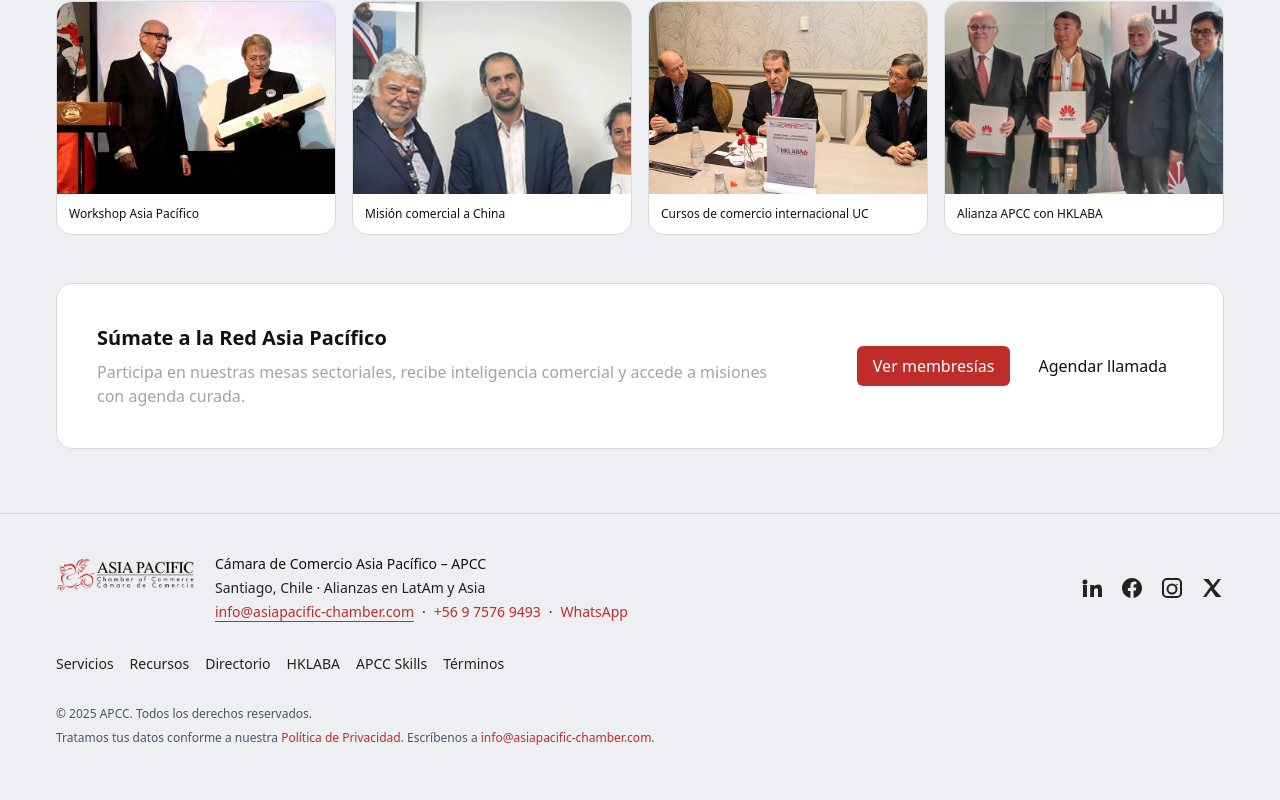
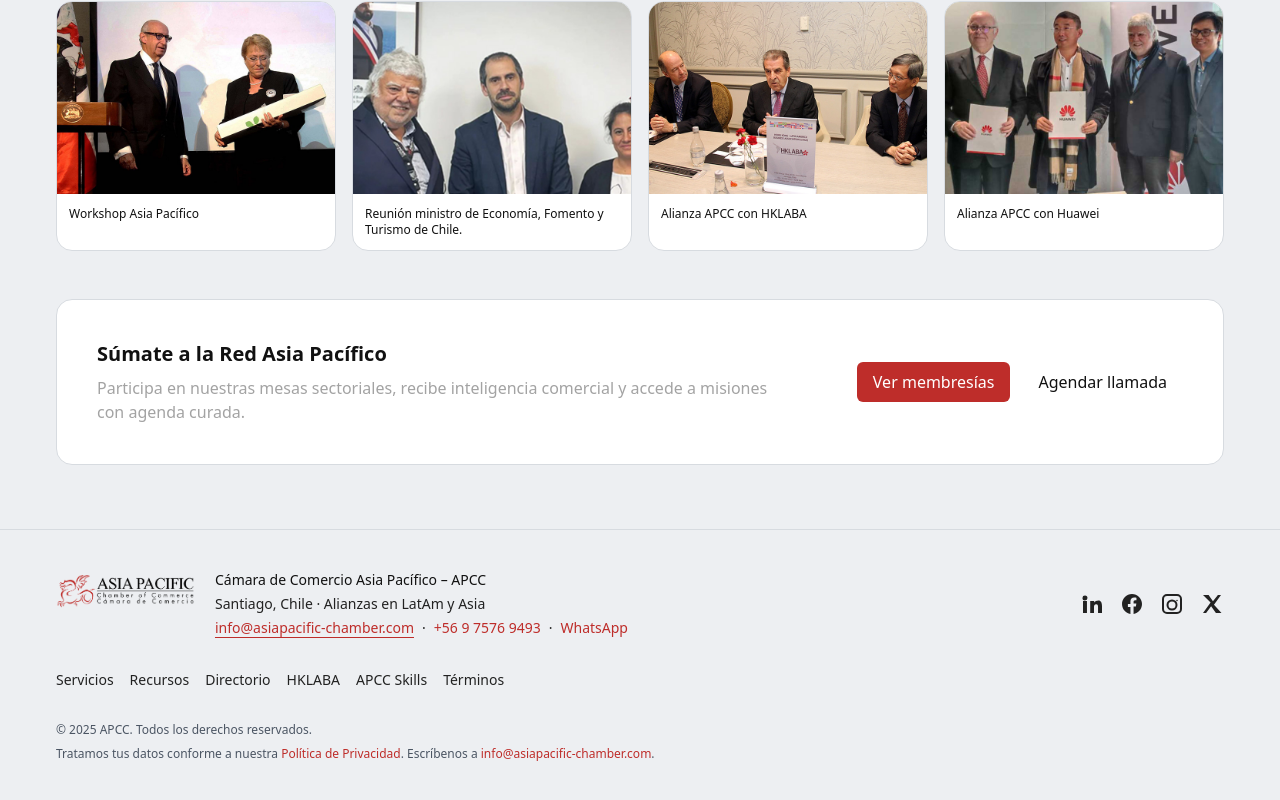
Before and after one commit to TronxGroup/APCC-Chamber, a Next.js app: page /quienes-somos in a window 1280 px wide. Shown: the part 3016-3816 px from the top of the page. Built offline with nearby package versions, Linux system fonts and the light colour scheme.

Commit message:
Update page.tsx

```diff
--- a/app/(routes)/quienes-somos/page.tsx
+++ b/app/(routes)/quienes-somos/page.tsx
@@ -310,9 +310,9 @@ export default function Page() {
         <div className="mt-10 grid grid-cols-2 md:grid-cols-4 gap-4">
           {[
             { src: '/history/history_workshop.jpg', alt: 'Workshop Asia Pacífico' },
-            { src: '/history/history_ministro.jpg', alt: 'Misión comercial a China' },
-            { src: '/history/history_hklaba.jpg', alt: 'Cursos de comercio internacional UC' },
-            { src: '/history/history_alianza.jpg', alt: 'Alianza APCC con HKLABA' },
+            { src: '/history/history_ministro.jpg', alt: 'Reunión ministro de Economía, Fomento y Turismo de Chile.' },
+            { src: '/history/history_hklaba.jpg', alt: 'Alianza APCC con HKLABA' },
+            { src: '/history/history_alianza.jpg', alt: 'Alianza APCC con Huawei' },
           ].map((img) => (
             <figure
               key={img.src}
```
